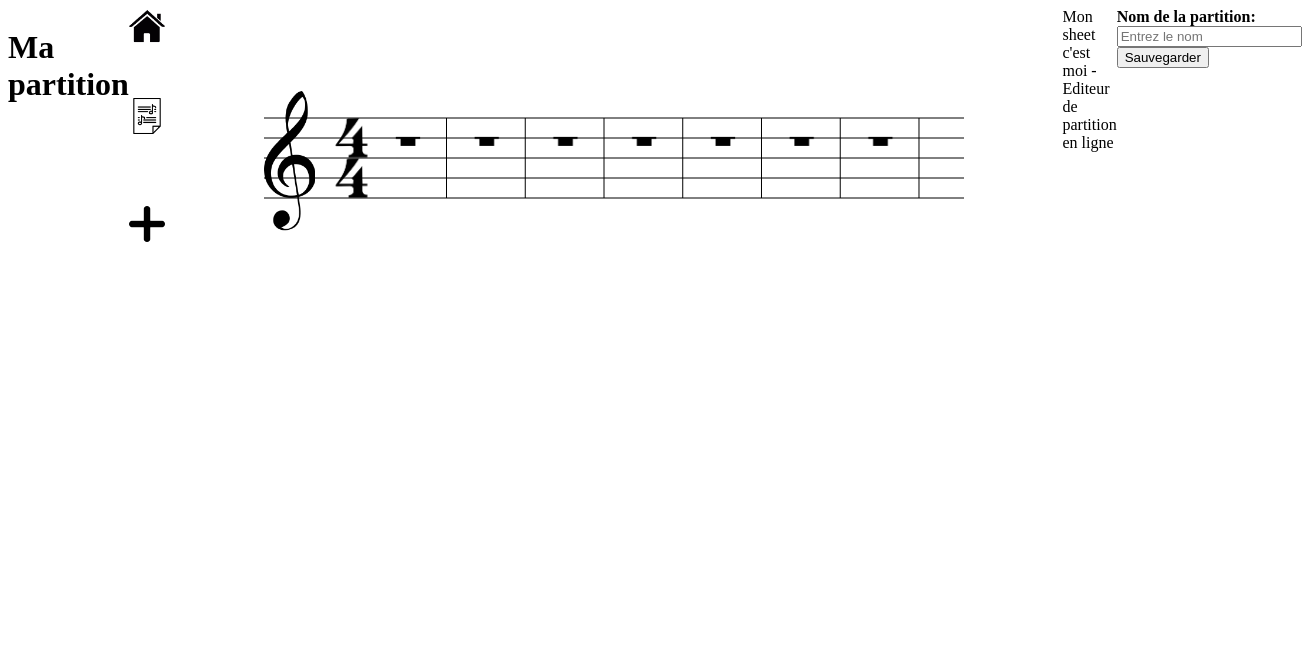
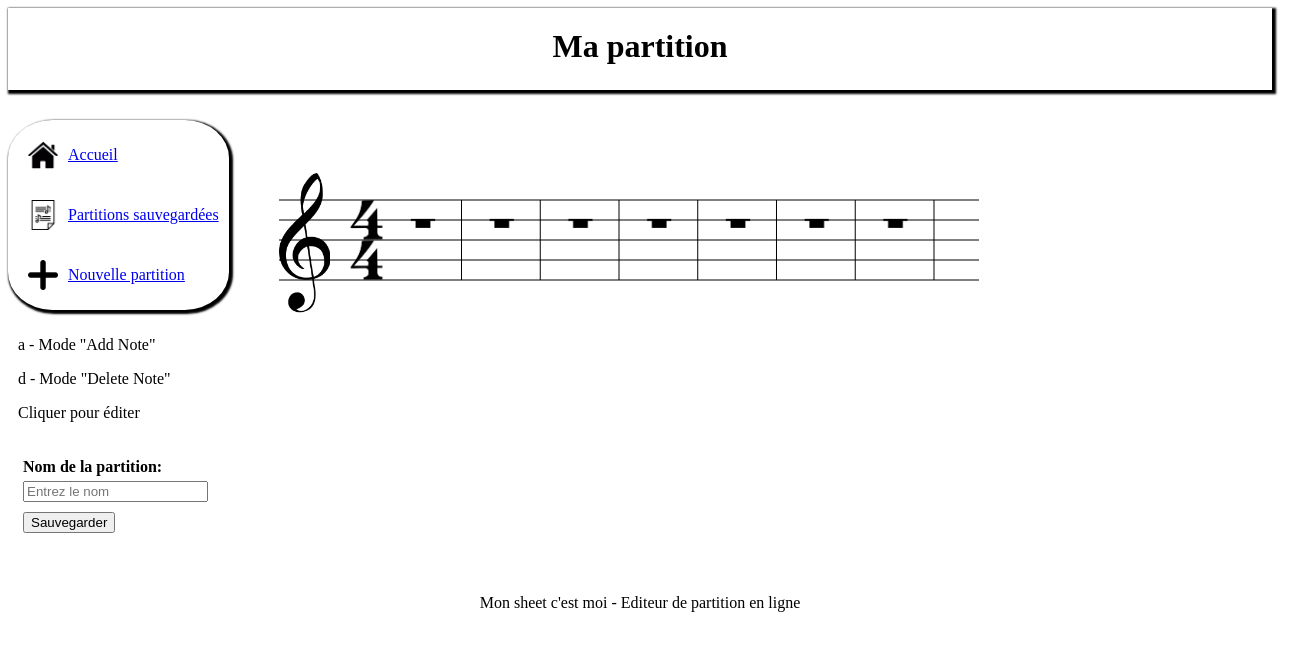
Before and after one commit to nathan-gissler/mon-sheet-cest-moi, a plain HTML site: page score.html in a window 1280 px wide. Shown: the whole page, 1302 px wide, since content can reach past the window. Drawn offline with Linux system fonts and the light colour scheme.

Commit message:
update html and css

```diff
--- a/score.html
+++ b/score.html
@@ -1,43 +1,54 @@
 <!DOCTYPE html>
 <html>
+
 <head>
     <meta charset="utf-8" />
     <title>Mon sheet c'est moi - Ma partition</title>
-        <link rel="stylesheet" href="style.css">
+    <link rel="stylesheet" href="style_score.css">
 </head>
+
 <body>
     <header>
         <h1>Ma partition</h1>
     </header>
+    <div id="global_div">
+        <div id="left_div">
             <nav>
-            <div>
+                <a href="home.html" class="nav_button">
                     <img src="img/home.png" alt="home" class="nav_icon">
                     <p>Accueil</p>
-            </div>
-            <div>
+                </a>
+                <a href="saves.html" class="nav_button">
                     <img src="img/saved_scores.png" alt="saved_scores" class="nav_icon">
                     <p>Partitions sauvegardées</p>
-            </div>
-            <div>
+                </a>
+                <a href="score.html" class="nav_button">
                     <img src="img/plus.png" alt="new_score" class="nav_icon">
                     <p>Nouvelle partition</p>
-            </div>
+                </a>
             </nav>
-        <section>
-            <canvas id="score" width="800" height="500"></canvas>
-        </section>
             <aside>
                 <p>a - Mode "Add Note"</p>
                 <p>d - Mode "Delete Note"</p>
                 <p>Cliquer pour éditer</p>
             </aside>
-        <footer>Mon sheet c'est moi - Editeur de partition en ligne</footer>
-        <form onsubmit="return false"><div class="container">
-            <label for="SName"><b>Nom de la partition:</b></label>
-            <input placeholder="Entrez le nom" id="SName" name="SName" required><button type="submit" onclick="Save()">Sauvegarder</button>
+            <form onsubmit="return false">
+                <div class="container">
+                    <label for="SName"><b>Nom de la partition:</b><br></label>
+                    <input placeholder="Entrez le nom" id="SName" name="SName" required><br><button type="submit"
+                        onclick="Save()">Sauvegarder</button>
                 </div>
             </form>
+        </div>
+        <section>
+            <canvas id="score" width="800" height="500"></canvas>
+        </section>
+    </div>
+    <footer>
+        <p id="footer_text">Mon sheet c'est moi - Editeur de partition en ligne</p>
+    </footer>
 </body>
 <script src="score.js"></script>
 <script src="saves.js"></script>
+
 </html>
--- a/style.css
+++ b/style.css
@@ -1,7 +1,3 @@
-.nav_icon
-{
-    height: 36px;
-}
 body {
     display: flex;
 }
@@ -45,22 +41,20 @@ body {
     margin: 50px
 }
 
-.main-link {
-  &:hover {
+.main-link:hover {
     transform: translateY(-10px);
+}
 
-    h2 {
+.main-link:hover h2 {
     color: #ff8a00;
 }
-  }
 
-  &:focus-within {
+.main-link:focus-within {
     box-shadow: 0 0 0 0.25rem;
 }
 
-  &:focus-within a:focus {
+.main-link:focus-within a:focus {
     text-decoration: none;
-  }
 }
 
 h2,
@@ -73,12 +67,12 @@ span {
 a {
     text-decoration: none;
     transition: 0.2s;
+}
 
-  &:hover,
-  &:focus {
+a:hover,
+a:focus {
     color: #ff8a00;
     outline: none;
-  }
 }
 
 time {
@@ -88,25 +82,26 @@ time {
 .author-name {
     display: flex;
     align-items: center;
+}
 
-  img {
+.author-name img {
     height: 36px;
     margin-right: 10px;
     border-radius: 50%;
-  }
 }
 
 .tags {
     display: flex;
     margin: 10px 0;
+}
 
-  .tag {
+.tags .tag {
     padding: 5px 10px;
     border: solid 1px grey;
     border-radius: 3px;
     transition: 0.2s;
 }
 
-  .tag + .tag {
+.tags .tag+.tag {
     margin-left: 10px;
 }
--- /dev/null
+++ b/style_score.css
@@ -0,0 +1,59 @@
+header {
+    display: flex;
+    /*border-bottom: 2px dotted black;*/
+    box-shadow: 2px 2px 2px 2px;
+}
+
+h1 {
+    margin: auto;
+    margin-top: 20px;
+    margin-bottom: 25px;
+    border: 3px;
+}
+
+.nav_icon {
+    height: 30px;
+    margin: 10px;
+}
+
+.nav_button {
+    display: flex;
+    margin: 10px;
+}
+
+nav {
+    margin-top: 30px;
+    border-width: 3px;
+    border-color: black;
+    border-radius: 20%;
+    box-shadow: 2px 2px 2px 2px;
+}
+
+aside,
+form {
+    margin: 10px;
+}
+
+label,
+input,
+button {
+    margin: 5px;
+}
+
+#left_div {
+    display: flex;
+    flex-direction: column;
+}
+
+#global_div {
+    display: flex;
+    flex-direction: row;
+}
+
+footer {
+    display: flex;
+}
+
+#footer_text {
+    margin: auto;
+}
```
Also changed, not shown: home.html (+6 -2 lines), saves.html (+4 -1 lines). Lines whose indentation alone changed are shown as unchanged.
